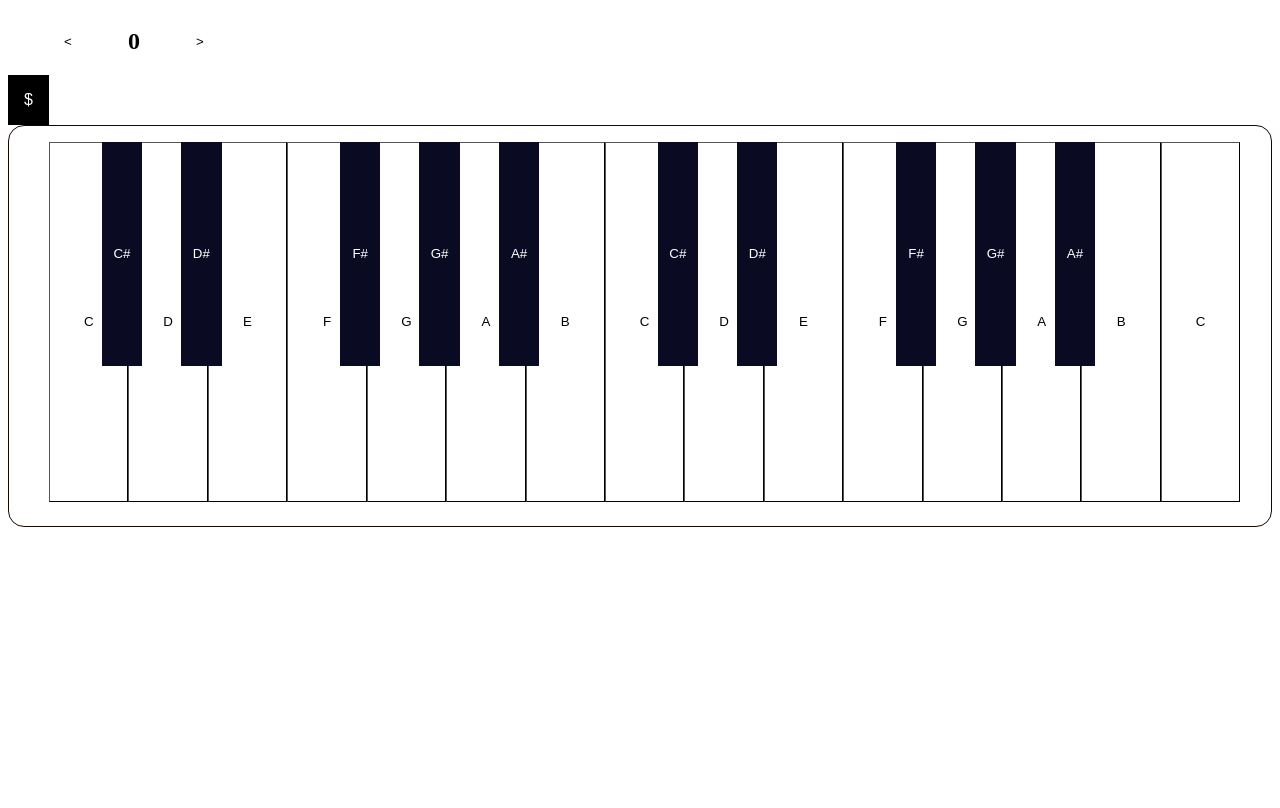
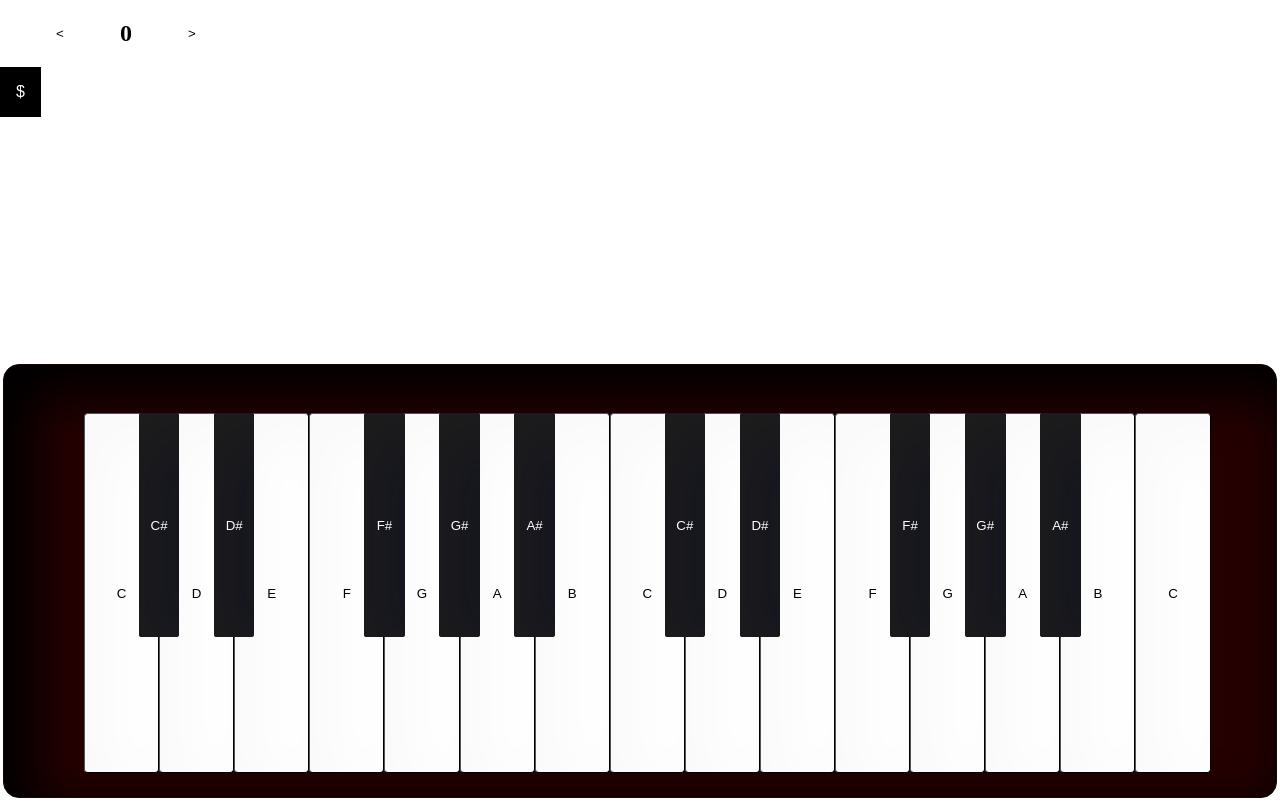
Before and after one commit to ajzehrii/Midi-Online, a Django app: page / in a window 1280 px wide. Run offline with Django 4.2, Linux system fonts and the light colour scheme.

Commit message:
front end buff

```diff
--- a/midionline/chat/static/main.css
+++ b/midionline/chat/static/main.css
@@ -1,19 +1,34 @@
-html, body{
-    height: 100vh;
+body{
+  height: 100vh;
+  overflow: hidden;
+  margin: 0;
 }
 
+
+
+
 #octave-select{
-    display: flex;
+  display: flex;
+}
+
+.hub{
+  height: 45.5vh;
 }
 
 .keyboard{
-    height:50%;
-    position:relative;
-    border:1px solid #160801;
-    border-radius:1em;
+  height: 50vh;
+  position:relative;
+  margin:auto;
+  margin-left: 3px;
+  margin-right: 3px;
+  border:1px solid #160801;
+  background-color: #250101;
+  border-radius:1em;
+  padding:4vh 0 0 5vh;
+  box-shadow: 20px 20px 50px 10px rgb(0, 0, 0) inset;
 }
 .keyboard button{
-  margin:0;
+  margin:auto;
   padding:0;
   list-style:none;
   position:relative;
@@ -31,23 +46,60 @@ button.black {
     margin:0;
     background-color:#0a0a23;
     color: #ffffff;
-    margin:0 -2em 0 -2em;
+    margin:0 -1.7% 0 -1.7%;
     border:none;
     position: relative;
     z-index:2;
+    border-radius:0.2em;
     height:28vh;
-    width:3.3%;
+    width:3.4%;
+    box-shadow: 20px 20px 50px 10px rgb(29, 29, 29) inset;
 }
+
 
 button.white {
     background-color:#ffffff;
+    box-shadow: 20px 20px 50px 10px rgb(250, 250, 250) inset;
     color: rgb(0, 0, 0);
     outline:black;
+    border-radius:0.3em;
     z-index:1;
     border-width: 1px;
     height:45vh;
-    width:6.5%;
+    width:6.3%;
 }
+button.white {
+  background-color:#ffffff;
+  color: rgb(0, 0, 0);
+  outline:black;
+  border-radius:0.3em;
+  z-index:1;
+  border-width: 1px;
+  height:45vh;
+  width:6.3%;
+}
+
+button.black:active{
+  background-color:#2c2c2c;
+
+}
+button.black:hover{
+  background-color:#131313;
+
+}
+
+button.white:hover{
+  background-color:#f0f0f0;
+
+}
+
+
+button.white:active{
+  background-color:#979797;
+
+}
+
+
 
 
 .dropbtn {
--- a/midionline/chat/templates/messages.html
+++ b/midionline/chat/templates/messages.html
@@ -3,6 +3,7 @@
 {% load static %}
 <html lang="en">
 <head>
+  <link rel="icon" type="image/png" href="{% static 'media/midionline.png'%}">
   <meta charset="UTF-8">
   <title>Midi Maker Online</title>
   <script src="{% static 'main.js'%}"></script>
--- a/midionline/midionline/settings.py
+++ b/midionline/midionline/settings.py
@@ -26,7 +26,7 @@ SECRET_KEY = 'django-insecure-tj@4hil4#k-a(mph_c+v$y#k#c!z%b*@@lxdhqp8+45)z#hmn+
 # SECURITY WARNING: don't run with debug turned on in production!
 DEBUG = True
 
-ALLOWED_HOSTS = ['midi-online.herokuapp.com']
+ALLOWED_HOSTS = ['midi-online.herokuapp.com','localhost']
 
 
 # Application definition
```
Also changed, not shown: midionline/chat/static/media/midionline.png (added), midionline/db.sqlite3 (added).
